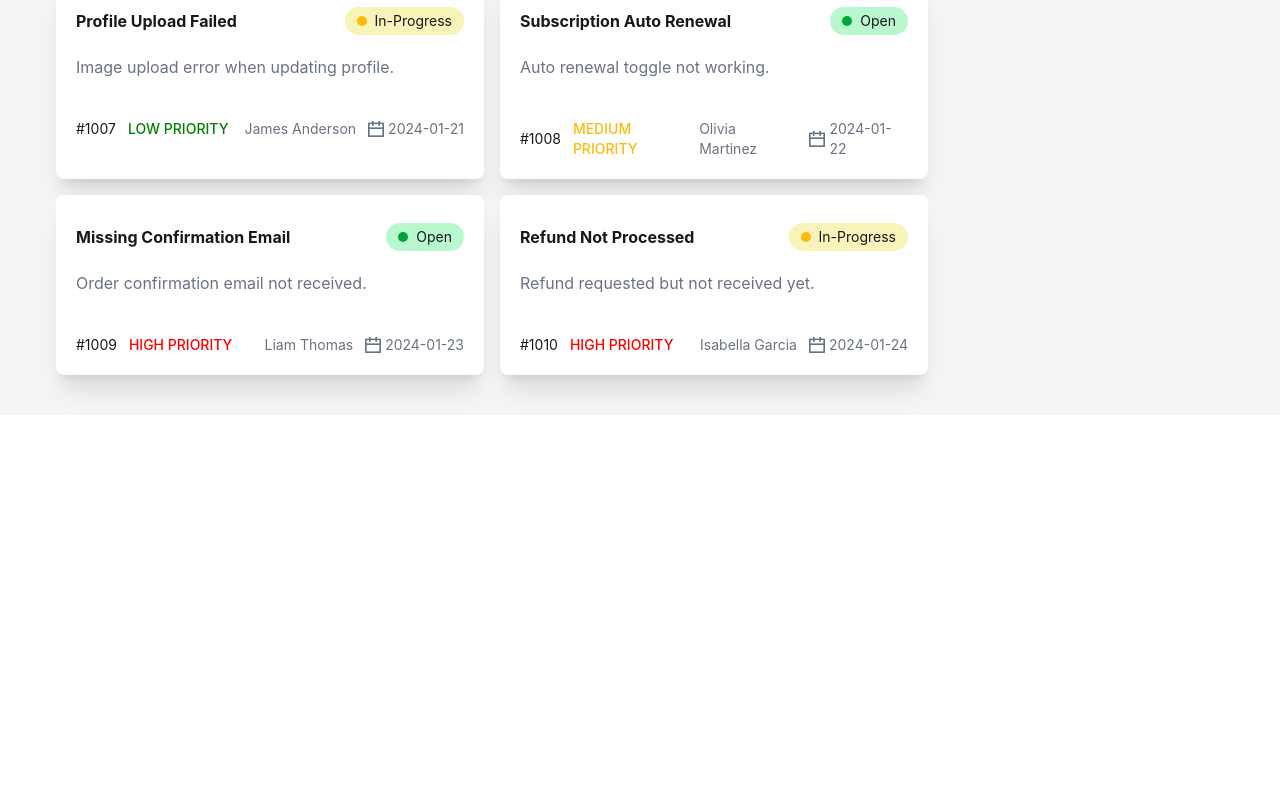
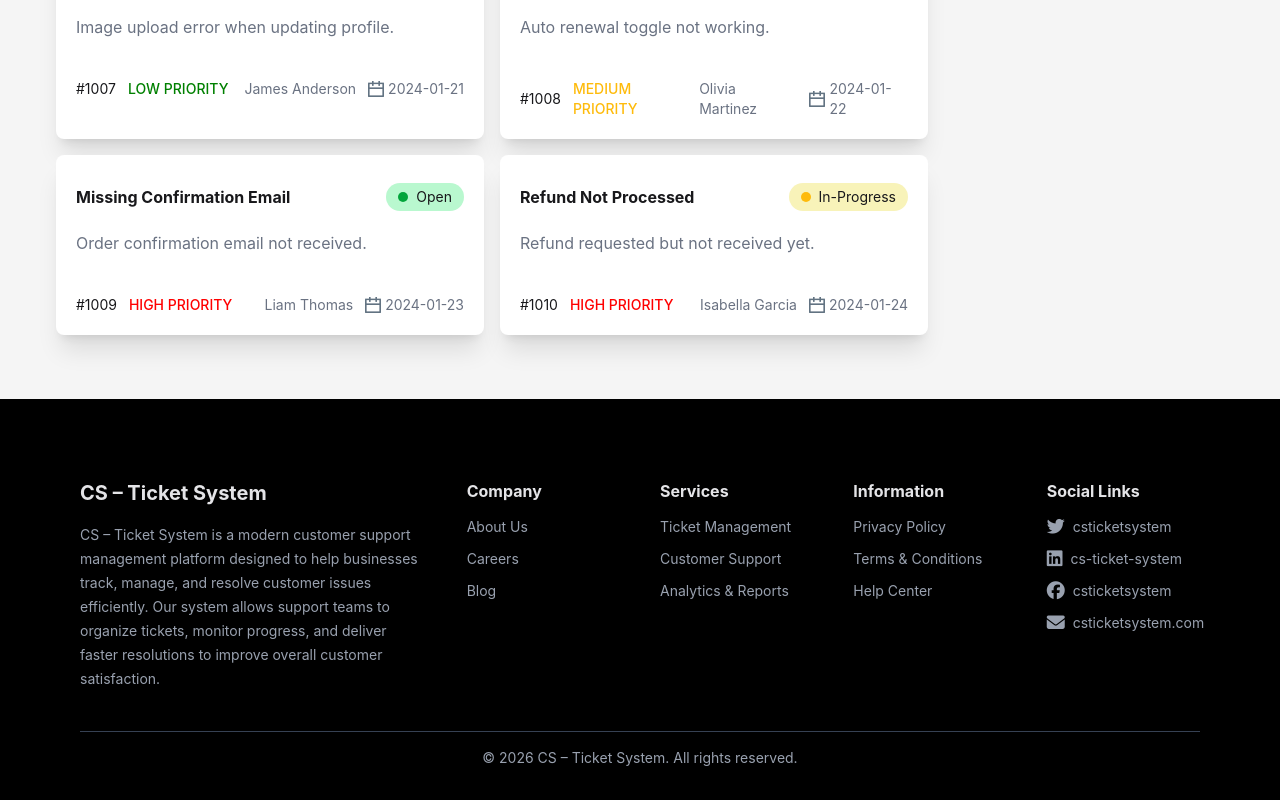
Before and after one commit to sumaiyaa005/customer-support-ticket, a React (Vite) app: page / in a window 1280 px wide. Shown: the part 1006-1806 px from the top of the page. Before the commit the page ends 1421 px from the top, so only its background shows below. Built offline with nearby package versions, Linux system fonts and the light colour scheme.

Commit message:
add footer

```diff
--- a/index.html
+++ b/index.html
@@ -8,6 +8,8 @@
   <title>customer-support-ticket</title>
   <!-- font -->
   <link href="https://fonts.googleapis.com/css2?family=Inter:wght@400;500;700&display=swap" rel="stylesheet" />
+  <!-- fontawsome -->
+  <link rel="stylesheet" href="https://cdnjs.cloudflare.com/ajax/libs/font-awesome/6.5.1/css/all.min.css" />
 </head>
 
 <body>
--- a/src/App.jsx
+++ b/src/App.jsx
@@ -3,6 +3,7 @@ import Navbar from "./component/Navbar/Navbar";
 import CountProgressResolveCard from "./component/CountProgressResolveCard/CountProgressResolveCard";
 import CustomerCard from "./component/CustomersCard/CustomerCard";
 import { Suspense } from "react";
+import Footer from "./component/Footer/Footer";
 
 const fetchCustomerTicket = async () => {
   const res = await fetch("/tickets.json");
@@ -15,14 +16,13 @@ function App() {
     <div>
       <Navbar></Navbar>
       {/* Background Section */}
-      <div className="bg-[#F5F5F5] py-10">
+      <div className="bg-[#F5F5F5] ">
         <div className="max-w-[1200px] mx-auto px-4">
           {/* content start */}
           <CountProgressResolveCard />
           {/* customer card */}
-
           <div className="grid grid-cols-1 lg:grid-cols-12 gap-4 mt-16">
-            {/* Left: Customer Tickets - Wider (col-span-8) */}
+            {/* Left: Customer Tickets */}
             <div className="lg:col-span-9">
               <Suspense
                 fallback={
@@ -34,7 +34,7 @@ function App() {
                 ></CustomerCard>
               </Suspense>
             </div>
-            {/* Right: Task Status - Narrower (col-span-4) */}
+            {/* Right: Task Status */}
             <div className="lg:col-span-3">
               <h1 className="text-2xl font-bold mb-4">Task Status</h1>
               <div className="grid grid-cols-1 gap-4">
@@ -59,10 +59,17 @@ function App() {
                 </div>
               </div>
             </div>
+            {/* Right: Task Status end */}
           </div>
+          {/* customer card end */}
+
+          {/* ///////// */}
         </div>
+        {/* content end */}
+        {/* footer start */}
+        <Footer />
 
-        {/* content end */}
+        {/* footer end */}
       </div>
     </div>
   );
--- a/src/component/CountProgressResolveCard/SingleCountProgressResolveCard.jsx
+++ b/src/component/CountProgressResolveCard/SingleCountProgressResolveCard.jsx
@@ -4,7 +4,7 @@ import shape2 from "../../assets/shape_2.png";
 
 const SingleCountProgressResolveCard = ({ title, count, gradient }) => {
   return (
-    <div >
+    <div>
       <div
         className={`relative min-h-[160px] md:h-[180px]
       ${gradient}
@@ -16,14 +16,14 @@ const SingleCountProgressResolveCard = ({ title, count, gradient }) => {
         <img
           src={shape1}
           alt=""
-          className="absolute left-0 top-0 h-full w-auto object-contain opacity-50"
+          className="absolute left-0 top-0 h-full w-auto object-contain opacity-100"
         />
 
         {/* Right Shape */}
         <img
           src={shape2}
           alt=""
-          className="absolute right-0 top-0 h-full w-auto object-contain opacity-50"
+          className="absolute right-0 top-0 h-full w-auto object-contain opacity-100"
         />
 
         {/* Content */}
--- /dev/null
+++ b/src/component/Footer/Footer.jsx
@@ -0,0 +1,87 @@
+import React from "react";
+
+const Footer = () => {
+  return (
+    <div>
+      <footer className="bg-black text-neutral-content pt-16 md:pt-20 px-6 md:px-12 lg:px-20 pb-8 text-start mt-16">
+        <div className="grid grid-cols-1 sm:grid-cols-2 md:grid-cols-12 gap-8 md:gap-10">
+          {/* Description */}
+          <div className="md:col-span-4">
+            <h3 className="text-xl font-bold pb-2">CS – Ticket System</h3>
+            <p className="mt-2 text-sm leading-6 text-gray-400">
+              CS – Ticket System is a modern customer support management
+              platform designed to help businesses track, manage, and resolve
+              customer issues efficiently. Our system allows support teams to
+              organize tickets, monitor progress, and deliver faster resolutions
+              to improve overall customer satisfaction.
+            </p>
+          </div>
+
+          {/* Company */}
+          <div className="md:col-span-2">
+            <h4 className="font-bold pb-2">Company</h4>
+            <div className="text-sm leading-8 text-gray-400">
+              <a className="block hover:text-white">About Us</a>
+              <a className="block hover:text-white">Careers</a>
+              <a className="block hover:text-white">Blog</a>
+            </div>
+          </div>
+
+          {/* Services */}
+          <div className="md:col-span-2">
+            <h4 className="font-bold pb-2">Services</h4>
+            <div className="text-sm leading-8 text-gray-400">
+              <a className="block hover:text-white">Ticket Management</a>
+              <a className="block hover:text-white">Customer Support</a>
+              <a className="block hover:text-white">Analytics & Reports</a>
+            </div>
+          </div>
+
+          {/* Information */}
+          <div className="md:col-span-2">
+            <h4 className="font-bold pb-2">Information</h4>
+            <div className="text-sm leading-8 text-gray-400">
+              <a className="block hover:text-white">Privacy Policy</a>
+              <a className="block hover:text-white">Terms & Conditions</a>
+              <a className="block hover:text-white">Help Center</a>
+            </div>
+          </div>
+
+          {/* Social Links */}
+          <div className="md:col-span-2">
+            <h4 className="font-bold pb-2">Social Links</h4>
+
+            <div className="flex flex-col text-sm leading-8 text-gray-400">
+              <a className="flex items-center gap-2 hover:text-white">
+                <i className="fa-brands fa-twitter text-lg"></i>
+                csticketsystem
+              </a>
+
+              <a className="flex items-center gap-2 hover:text-white">
+                <i className="fa-brands fa-linkedin text-lg"></i>
+                cs-ticket-system
+              </a>
+
+              <a className="flex items-center gap-2 hover:text-white">
+                <i className="fa-brands fa-facebook text-lg"></i>
+                csticketsystem
+              </a>
+
+              <a className="flex items-center gap-2 hover:text-white">
+                <i className="fa-solid fa-envelope text-lg"></i>
+                csticketsystem.com
+              </a>
+            </div>
+          </div>
+        </div>
+
+        {/* Bottom */}
+        <div className="border-t border-gray-700 mt-10 pt-4 text-center text-sm text-gray-400">
+          <p>© 2026 CS – Ticket System. All rights reserved.</p>
+        </div>
+      </footer>
+    </div>
+  );
+};
+
+export default Footer;
```
